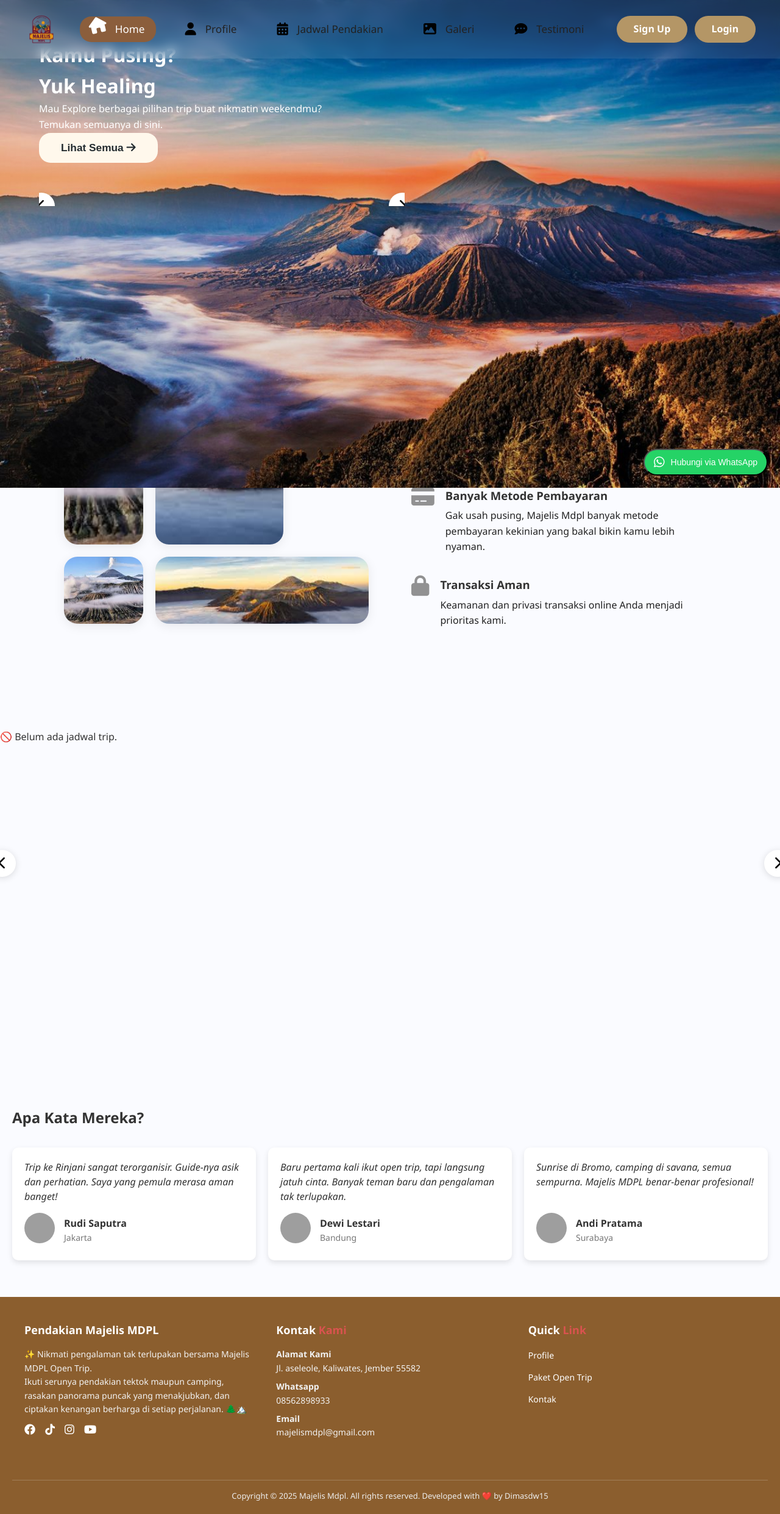
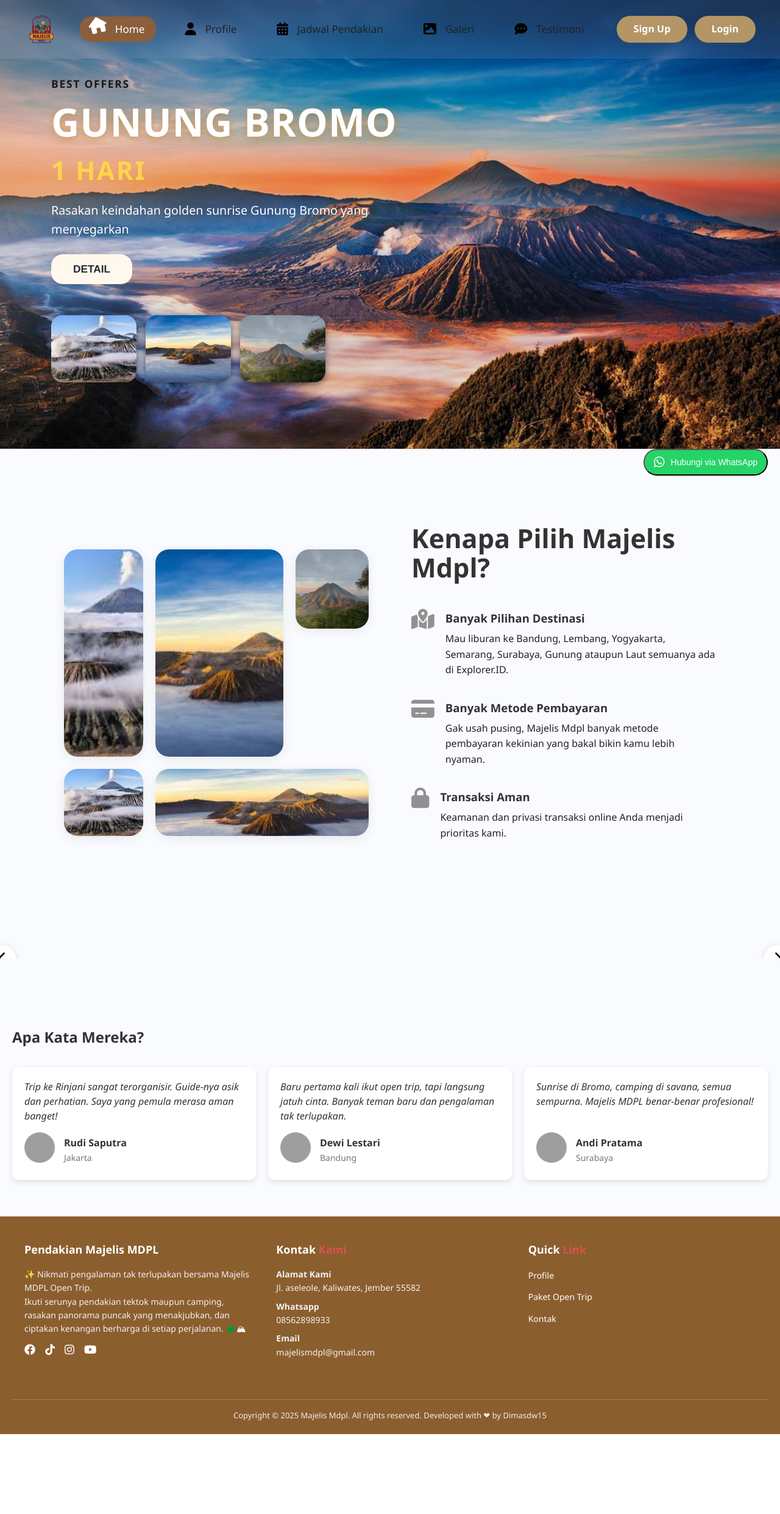
Before and after one commit to PROJEK-SEMESTER-3-KELOMPOK-NGELAWAN/majelismdpl.com, a PHP site: page /index.php in a window 1280 px wide. Shown: the whole page at 61% size. After the commit the page ends 2352 px from the top, so only its background shows below. Run offline with PHP 8.4, Linux system fonts and the light colour scheme; data that the repository does not hold is empty; some libraries are stand-ins or nearby versions; grey boxes are pictures that could not be loaded.

Commit message:
update file index.php dan admin/style.css

```diff
--- a/index.php
+++ b/index.php
@@ -716,8 +716,6 @@
         font-size: 15px;
       }
     }
-
-
   </style>
 </head>
 
@@ -743,30 +741,22 @@
   </nav>
 
   <!-- Hero -->
-  <div class="hero-section">
-    <!-- Background layer -->
-    <div class="hero-bg-custom"></div>
-
-    <img class="hero-bg" src="img/Herooo.jpg" alt="Healing" />
+  <section class="hero-home">
+    <img src="img/Herooo.jpg" alt="Gunung Bromo" class="hero-bg">
     <div class="hero-overlay"></div>
     <div class="hero-content">
-      <h1>Kamu Pusing?<br>Yuk Healing</h1>
-      <p>Mau Explore berbagai pilihan trip buat nikmatin weekendmu? <br>
-        Temukan semuanya di sini.</p>
-      <button class="hero-btn">Lihat Semua <i class="fas fa-arrow-right"></i></button>
-      <div class="destination-carousel">
-        <button class="carousel-btn prev"><i class="fas fa-chevron-left"></i></button>
-        <div class="carousel-track">
-          <!-- Card Destinasi -->
-          <!-- trip ini diambil dari file frontend/trip-user.js -->
-          <!-- Tambahkan lagi card di sini jika perlu -->
-
-        </div>
-        <button class="carousel-btn next"><i class="fas fa-chevron-right"></i></button>
+      <span class="hero-offer">BEST OFFERS</span>
+      <h1 class="hero-title">GUNUNG BROMO</h1>
+      <div class="hero-days"><span class="highlight">1 HARI</span></div>
+      <p class="hero-desc">Rasakan keindahan golden sunrise Gunung Bromo yang menyegarkan</p>
+      <button class="hero-btn">DETAIL</button>
+      <div class="hero-carousel">
+        <img src="img/gambar1.jpg" alt="Jellyfish" class="carousel-item">
+        <img src="img/gambar2.jpg" alt="Sunrise" class="carousel-item">
+        <img src="img/gambar3.jpg" alt="Forest" class="carousel-item">
       </div>
     </div>
-  </div>
-  <script src="carousel.js"></script>
+  </section>
 
   <!-- profile -->
   <section class="why-explorer">
@@ -823,13 +813,14 @@
                     <i class="bi <?= $trip['status'] == "sold" ? "bi-x-circle-fill" : "bi-check-circle-fill" ?>"></i>
                     <?= $trip['status'] == "sold" ? "Sold" : "Available" ?>
                   </span>
-                <img src="../img/<?= $trip['gambar'] ?>" class="card-img-top rounded-top-4" alt="<?= $trip['nama_gunung'] ?>"
-                  style="height:200px; object-fit:cover;">
+                  <img src="../img/<?= $trip['gambar'] ?>" class="card-img-top rounded-top-4"
+                    alt="<?= $trip['nama_gunung'] ?>" style="height:200px; object-fit:cover;">
                 </div>
                 <div class="card-body text-center">
                   <div class="d-flex justify-content-between small text-muted mb-2">
                     <span><i class="bi bi-calendar-event"></i> <?= date("d M Y", strtotime($trip['tanggal'])) ?></span>
-                  <span><i class="bi bi-clock"></i> <?= $trip['jenis_trip'] == "Camp" ? $trip['durasi'] : "1 hari" ?></span>
+                    <span><i class="bi bi-clock"></i>
+                      <?= $trip['jenis_trip'] == "Camp" ? $trip['durasi'] : "1 hari" ?></span>
                   </div>
                   <h5 class="card-title fw-bold"><?= $trip['nama_gunung'] ?></h5>
                   <div class="mb-2">
@@ -850,7 +841,8 @@
                     <a href="trip_detail.php?id=<?= $trip['id'] ?>" class="btn btn-info btn-sm">
                       <i class="bi bi-eye"></i> Detail
                     </a>
-                  <button class="btn btn-primary btn-sm" data-bs-toggle="modal" data-bs-target="#editModal<?= $trip['id'] ?>">
+                    <button class="btn btn-primary btn-sm" data-bs-toggle="modal"
+                      data-bs-target="#editModal<?= $trip['id'] ?>">
                       <i class="bi bi-pencil-square"></i> Edit
                     </button>
                     <a href="trip.php?hapus=<?= $trip['id'] ?>" onclick="return confirm('Hapus trip ini?');"
@@ -1075,7 +1067,7 @@
         <p>
           ✨ Nikmati pengalaman tak terlupakan bersama Majelis MDPL Open Trip. <br>
           Ikuti serunya pendakian tektok maupun camping, rasakan panorama puncak
-          yang menakjubkan, dan ciptakan kenangan berharga di setiap perjalanan. 🌲🏔️
+          yang menakjubkan, dan ciptakan kenangan berharga di setiap perjalanan. 🌲🏔
         </p>
         <div class="social-links">
           <a href="#"><i class="fa-brands fa-facebook"></i></a>
@@ -1102,7 +1094,7 @@
       </div>
     </div>
     <div class="copyright">
-      <p>Copyright © 2025 Majelis Mdpl. All rights reserved. Developed with ❤️ by Dimasdw15</p>
+      <p>Copyright © 2025 Majelis Mdpl. All rights reserved. Developed with ❤ by Dimasdw15</p>
     </div>
   </footer>
 
@@ -1385,7 +1377,7 @@
     <div class="custom-alert show" id="customAlert">
       <div class="alert-content">
         <div class="alert-icon ${type}">
-          ${type === 'error' ? '⚠️' : '✅'}
+          ${type === 'error' ? '⚠' : '✅'}
         </div>
         <div class="alert-title">${title}</div>
         <div class="alert-message">${message}</div>
```
Also changed, not shown: css/style.css (line endings or trailing spaces). Lines whose indentation alone changed are shown as unchanged.
